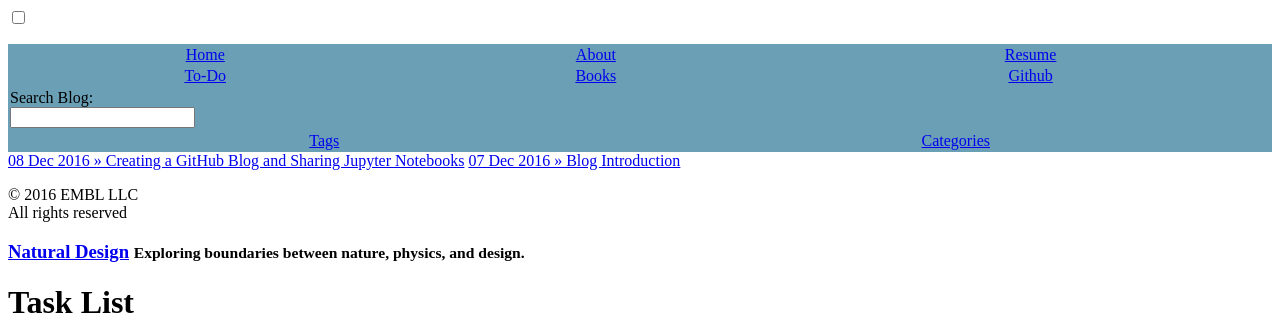
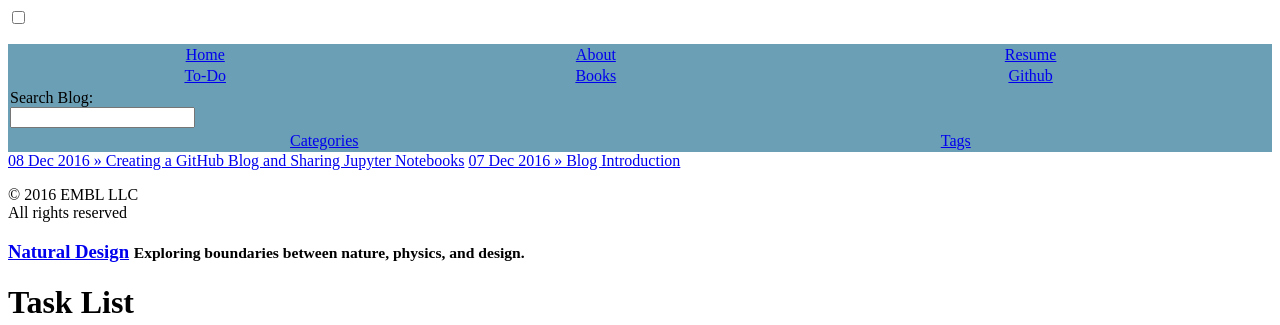
Before and after one commit to stembl/stembl.github.io, a Jekyll site: the page built from todo.md, in a window 1280 px wide. Shown: the top 325 px of the page. Built offline with Jekyll 4.4.1, drawn with Linux system fonts in a browser that asks for light colours; our own code applies the rules of GitHub Pages for plain Markdown files.

Commit message:
side mod

```diff
--- a/_includes/sidebar.html
+++ b/_includes/sidebar.html
@@ -45,8 +45,8 @@
 
 		<table style="text-align:center;" width=100%;>
 			<tr>
+			<td style="background-color:#6a9fb5;" width=50%><a href="/category/">Categories</a></td>
 			<td style="background-color:#6a9fb5;" width=50%><a href="/tag/">Tags</a></td>
-			<td style="background-color:#6a9fb5;" width=50%><a href="/category/">Categories</a></td>
 			</tr>
 		</table>
 
```
